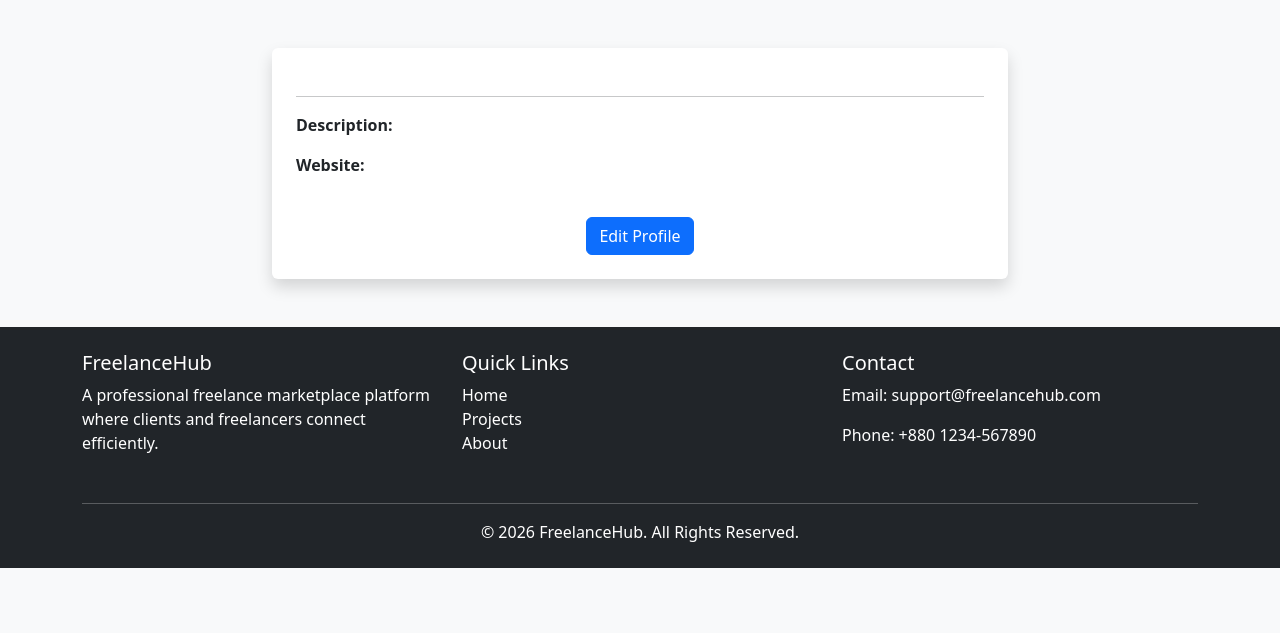
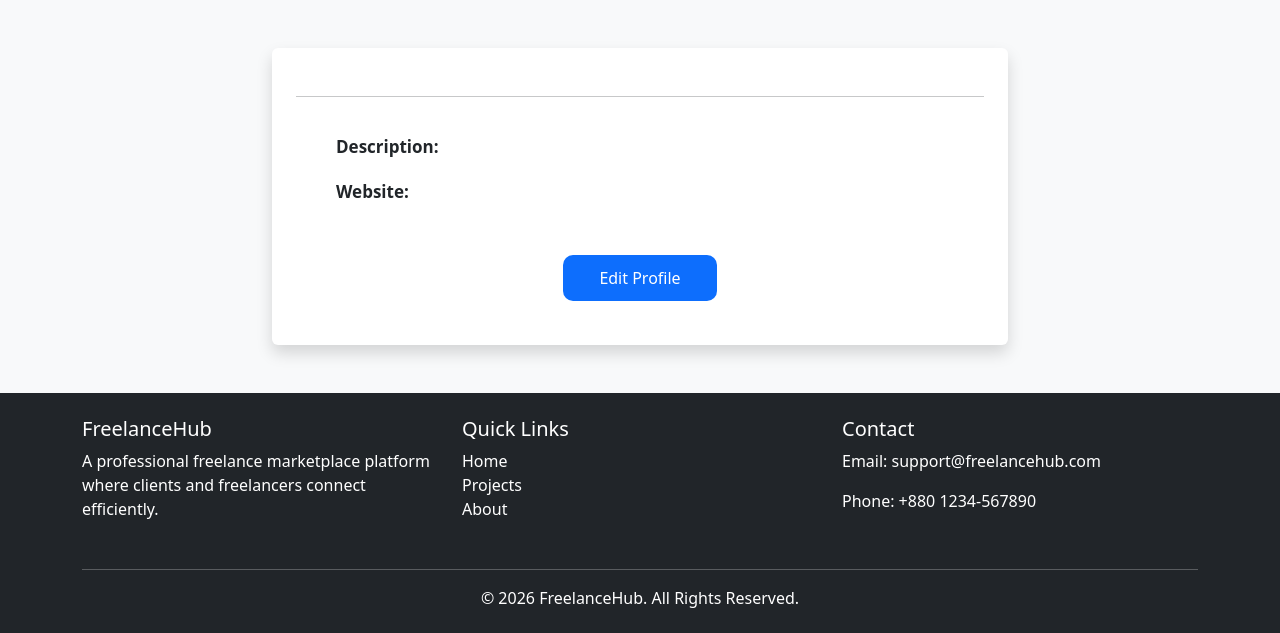
Before and after one commit to shazzad08/FreelanceHub, a Django app: page /profile/ in a window 1280 px wide. Shown: the part 56-689 px from the top of the page. Run offline with Django 5.2, Linux system fonts and the light colour scheme; a user stored in the database is signed in; data comes from the database, SQL or seed files in the repository; both versions use the stored data as it was after the commit.

Commit message:
fix profile css issue

```diff
--- a/profiles/templates/profiles/profile.html
+++ b/profiles/templates/profiles/profile.html
@@ -1,106 +1,84 @@
-{% extends 'base.html' %} {% block content %}
+{% extends 'base.html' %}
+{% load static %}
 
+
+
+{% block content %}
 <div class="container mt-5">
     <div class="row justify-content-center">
-    <div class="col-md-8">
+        <div class="col-lg-8">
             <div class="card shadow border-0 p-4">
+
                 <!-- Profile Header -->
                 <div class="text-center">
-          {% if user.role == 'freelancer' %} {% if profile.profile_image %}
-
+                    {% if user.role == 'freelancer' %}
+                        {% if profile.profile_image %}
                             <img
                                 src="{{ profile.profile_image.url }}"
-            class="rounded-circle mb-3"
-            width="150"
-            height="150"
-            style="object-fit: cover"
-          />
-
+                                class="profile-image"
+                                width="160"
+                                height="160"
+                            >
                         {% endif %}
-
-          <h2>{{ user.first_name }}</h2>
-
-          {% else %} {% if profile.company_logo %}
-
+                        <h2 class="profile-name">{{ user.first_name }}</h2>
+                    {% else %}
+                        {% if profile.company_logo %}
                             <img
                                 src="{{ profile.company_logo.url }}"
-            class="img-fluid mb-3"
-            style="max-height: 180px; width: auto; object-fit: contain"
-          />
-
+                                class="profile-image"
+                                width="160"
+                                height="160"
+                            >
                         {% endif %}
-
-          <h2>{{ profile.company_name }}</h2>
-
+                        <h2 class="profile-name">{{ profile.company_name }}</h2>
                     {% endif %}
                 </div>
 
-        <hr />
+                <hr>
 
                 <!-- VIEW MODE -->
-        {% if not edit_mode %} {% if user.role == 'freelancer' %}
-
-        <p>
-          <strong>Bio:</strong>
-          {{ profile.bio }}
+                {% if not edit_mode %}
+                    <div class="profile-details">
+                        {% if user.role == 'freelancer' %}
+                            <p class="detail-text"><strong>Bio:</strong> {{ profile.bio }}</p>
+                            <p class="detail-text"><strong>Skills:</strong> {{ profile.skills }}</p>
+                            <p class="detail-text"><strong>Hourly Rate:</strong> ${{ profile.hourly_rate }}</p>
+                            <p class="detail-text">
+                                <strong>Github:</strong>
+                                <a href="{{ profile.github }}">{{ profile.github }}</a>
                             </p>
-
-        <p>
-          <strong>Skills:</strong>
-          {{ profile.skills }}
+                            <p class="detail-text">
+                                <strong>LinkedIn:</strong>
+                                <a href="{{ profile.linkedin }}">{{ profile.linkedin }}</a>
                             </p>
-
-        <p>
-          <strong>Hourly Rate:</strong>
-          ${{ profile.hourly_rate }}
+                        {% else %}
+                            <p class="detail-text"><strong>Description:</strong> {{ profile.company_description }}</p>
+                            <p class="detail-text">
+                                <strong>Website:</strong>
+                                <a href="{{ profile.company_website }}">{{ profile.company_website }}</a>
                             </p>
-
-        <p>
-          <strong>Github:</strong>
-          <a href="{{ profile.github }}"> {{ profile.github }} </a>
-        </p>
-
-        <p>
-          <strong>LinkedIn:</strong>
-          <a href="{{ profile.linkedin }}"> {{ profile.linkedin }} </a>
-        </p>
-
-        {% else %}
-
-        <p>
-          <strong>Description:</strong>
-          {{ profile.company_description }}
-        </p>
-
-        <p>
-          <strong>Website:</strong>
-          <a href="{{ profile.company_website }}">
-            {{ profile.company_website }}
-          </a>
-        </p>
-
                         {% endif %}
 
                         <!-- Edit Button -->
-        <div class="text-center mt-4">
-          <a href="?edit=True" class="btn btn-primary"> Edit Profile </a>
+                        <div class="text-center mt-5">
+                            <a href="?edit=True" class="btn btn-edit">Edit Profile</a>
+                        </div>
                     </div>
 
+                {% else %}
                     <!-- EDIT MODE -->
-        {% else %}
+                    <div class="p-4">
+                        <form method="POST" enctype="multipart/form-data">
+                            {% csrf_token %}
+                            {{ form.as_p }}
+                            <button type="submit" class="btn btn-save">Save Changes</button>
+                            <a href="{% url 'profile' %}" class="btn btn-cancel">Cancel</a>
+                        </form>
+                    </div>
+                {% endif %}
 
-        <form method="POST" enctype="multipart/form-data">
-          {% csrf_token %} {{ form.as_p }}
-
-          <button type="submit" class="btn btn-success">Save Changes</button>
-
-          <a href="{% url 'profile' %}" class="btn btn-secondary"> Cancel </a>
-        </form>
-
-        {% endif %}
             </div>
         </div>
     </div>
 </div>
-
 {% endblock %}
--- a/static/style.css
+++ b/static/style.css
@@ -1,3 +1,86 @@
 body{
     background-color: #f8f9fa;
 }
+
+
+/* Profile Image */
+.profile-image {
+    border-radius: 50%;
+    margin-bottom: 1rem;
+    object-fit: cover;
+    object-position: center;
+    border: 5px solid #f1f1f1;
+    box-shadow: 0 4px 15px rgba(0, 0, 0, 0.15);
+}
+
+/* Company Logo */
+.company-logo {
+    width: 180px;
+    height: 180px;
+    object-fit: contain;
+    margin-bottom: 1rem;
+}
+
+/* Profile Name */
+.profile-name {
+    font-size: 36px;
+    font-weight: 700;
+}
+
+/* Profile Details Container */
+.profile-details {
+    padding: 20px 40px;
+}
+
+/* Detail Text */
+.detail-text {
+    font-size: 17px;
+    line-height: 1.7;
+}
+
+/* Edit Button */
+.btn-edit {
+    padding: 10px 35px;
+    border-radius: 10px;
+    background-color: #0d6efd;
+    color: white;
+    text-decoration: none;
+    transition: background-color 0.3s ease;
+}
+
+.btn-edit:hover {
+    background-color: #0b5ed7;
+    color: white;
+}
+
+/* Save Button */
+.btn-save {
+    padding: 10px 35px;
+    border-radius: 10px;
+    background-color: #198754;
+    color: white;
+    border: none;
+    cursor: pointer;
+    transition: background-color 0.3s ease;
+}
+
+.btn-save:hover {
+    background-color: #157347;
+    color: white;
+}
+
+/* Cancel Button */
+.btn-cancel {
+    padding: 10px 35px;
+    border-radius: 10px;
+    background-color: #6c757d;
+    color: white;
+    text-decoration: none;
+    transition: background-color 0.3s ease;
+    margin-left: 10px;
+}
+
+.btn-cancel:hover {
+    background-color: #5c636a;
+    color: white;
+}
--- a/templates/base.html
+++ b/templates/base.html
@@ -16,6 +16,9 @@
 
     <!-- Custom CSS -->
     <link rel="stylesheet" href="{% static 'style.css' %}">
+
+    <!-- Extra CSS for specific pages -->
+    {% block extra_head %}{% endblock %}
 
 </head>
 <body>
```
Also changed, not shown: db.sqlite3. Lines whose indentation alone changed are shown as unchanged.
